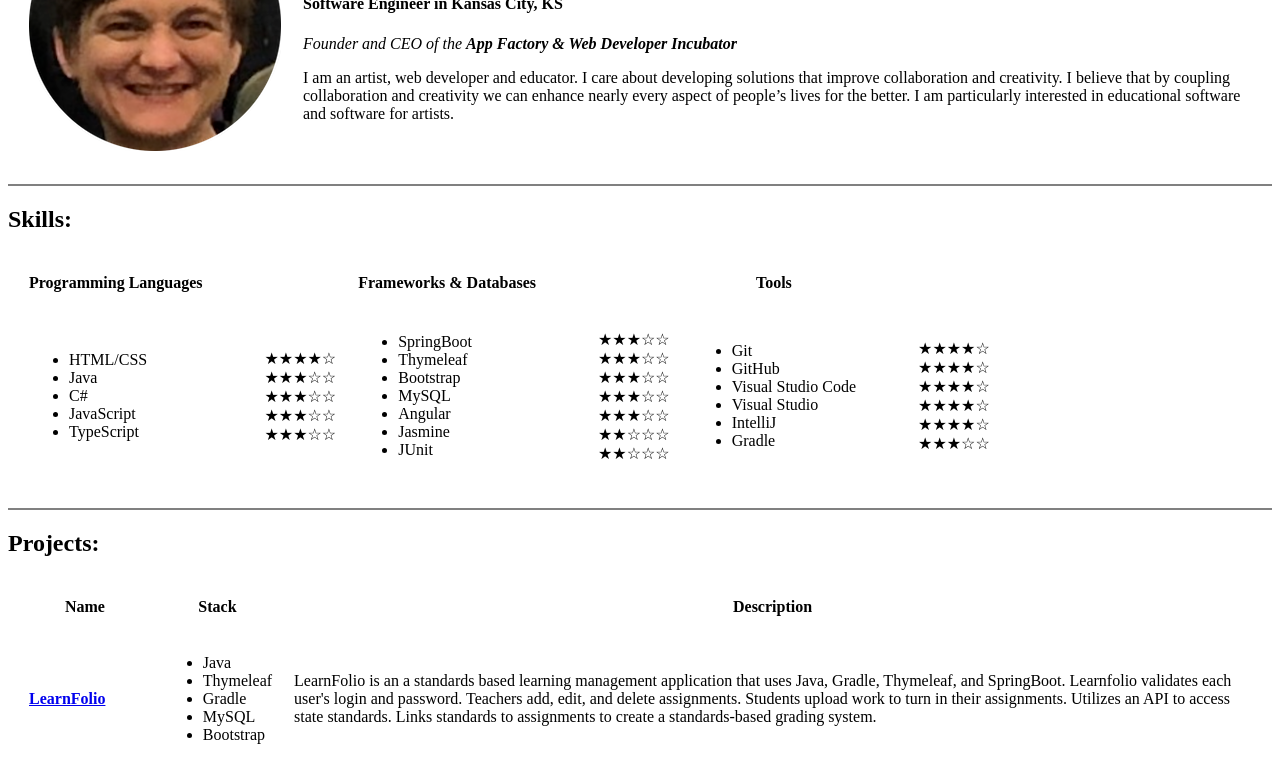
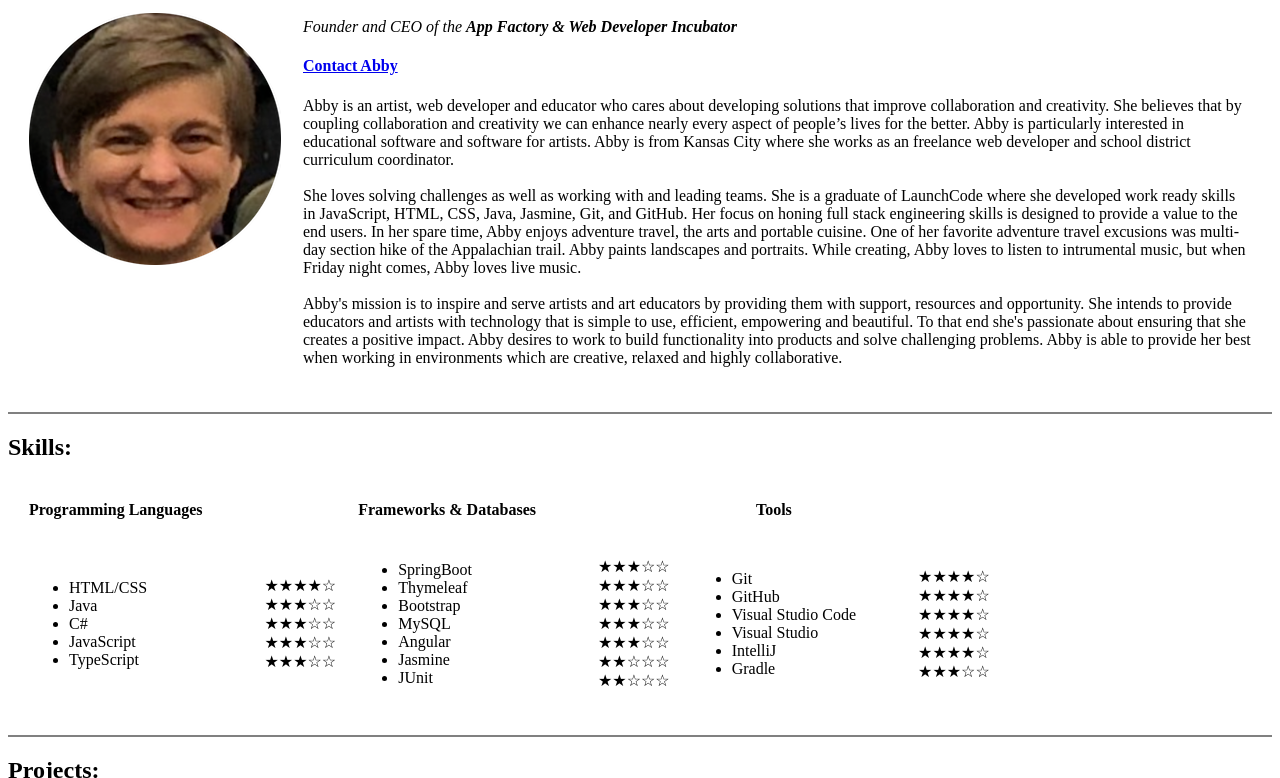
Before and after one commit to ahowe442/cv, a plain HTML site: page index.html in a window 1280 px wide. Shown: the part 130-908 px from the top of the page. Drawn offline with Linux system fonts and the light colour scheme; files whose address does not match are found by name.

Commit message:
👔Straightening the tie.  Grammar fixes

```diff
--- a/index.html
+++ b/index.html
@@ -19,17 +19,37 @@
   <!-- Name, Info Brief and Title -->
   <table cellspacing="20">
     <tr>
-      <td><img src="/Users/abbypersonalaccthowe/Documents/Code/Udemy Courses/TheComplete2020WebDevBootcamp/WebDevelopment/HTML - Personal Site/Abby-circle-cropped.png" alt="Abby Howe Profile picture"></td>
+      <td><img src="Abby-circle-cropped.png" alt="Abby Howe Profile picture"></td>
       <td>
         <h1>Abby Howe</h1>
         <h4>Software Engineer in Kansas City, KS</h4>
         <p><em>Founder and CEO of the <strong>App Factory & Web Developer Incubator</strong></em></p>
+        <h4><a href="contact.html">Contact Abby</a></h4>
 
-        <p>I am an artist, web developer and educator. I care about developing
-          solutions that improve collaboration and creativity. I believe that by
+        <p>Abby is an artist, web developer and educator who cares about developing
+          solutions that improve collaboration and creativity. She believes that by
           coupling collaboration and creativity we can enhance nearly every aspect
-          of people’s lives for the better. I am particularly interested in
-          educational software and software for artists. </p>
+          of people’s lives for the better. Abby is particularly interested in
+          educational software and software for artists. Abby is from Kansas
+          City where she works as an freelance web developer and school
+          district curriculum coordinator. <br /><br />She loves solving challenges as well
+          as working with and leading teams. She is a graduate of LaunchCode
+          where she developed work ready skills in JavaScript, HTML, CSS, Java,
+          Jasmine, Git, and GitHub. Her focus on honing full stack engineering
+          skills is designed to provide a value to the end users. In her spare
+          time, Abby enjoys adventure travel, the arts and portable cuisine.
+          One of her favorite adventure travel excusions was multi-day section
+          hike of the Appalachian trail. Abby paints landscapes and portraits.
+          While creating, Abby loves to listen to intrumental
+          music, but when Friday night comes, Abby loves live music.<br /><br />Abby's
+          mission is to inspire and serve artists and art educators
+          by providing them with support, resources and opportunity. She intends
+          to provide educators and artists with technology that is simple to use,
+          efficient, empowering and beautiful. To that end she's passionate
+          about ensuring that she creates a positive impact. Abby desires to
+          work to build functionality into products and solve challenging
+          problems. Abby is able to provide her best when working in
+          environments which are creative, relaxed and highly collaborative.</p>
       </td>
     </tr>
   </table>
@@ -246,6 +266,7 @@
 
       </tbody>
   </table>
+  <hr>
 <li><a href="contact.html">Contact Abby</a></li>
 </body>
 
```
